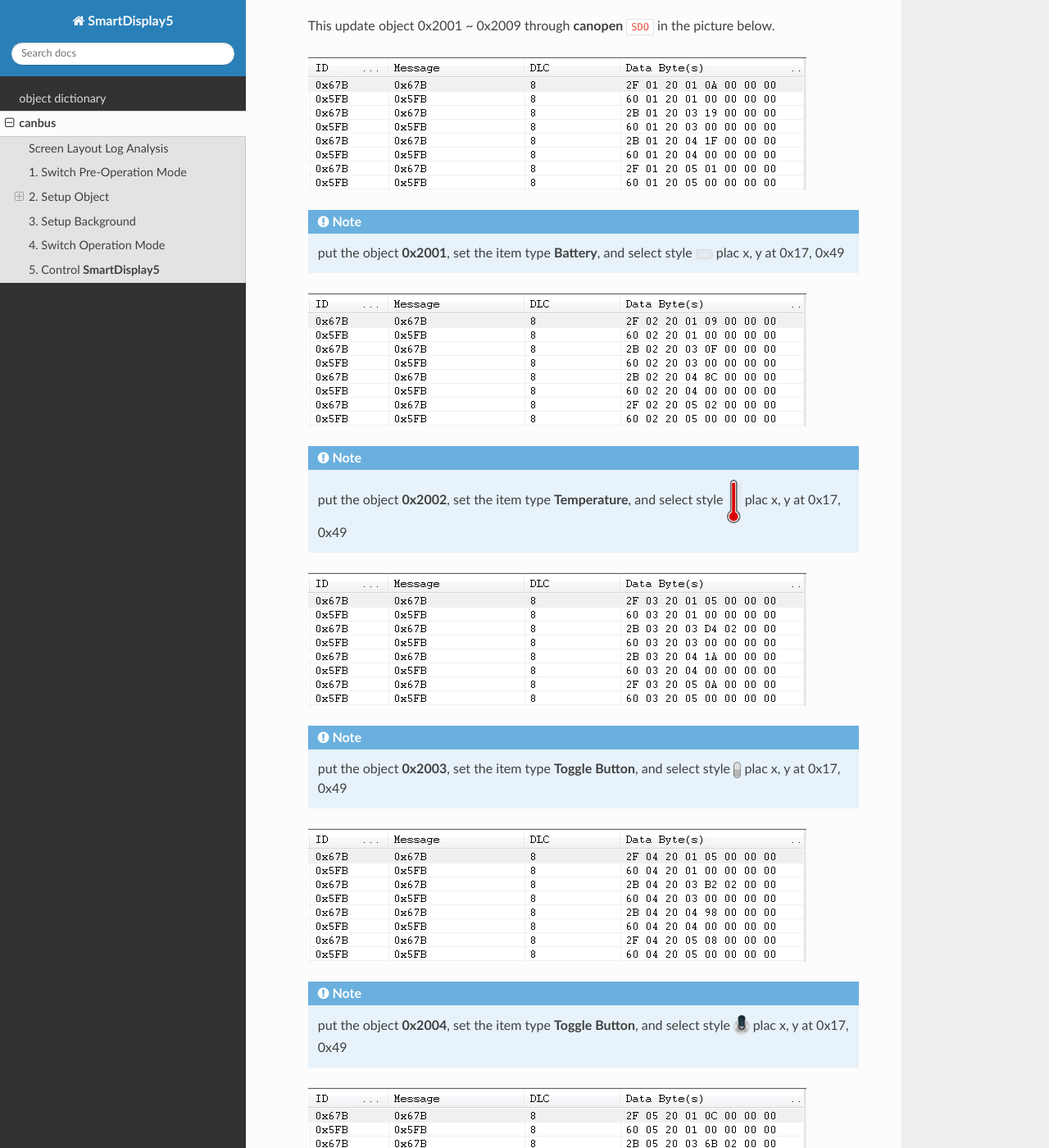
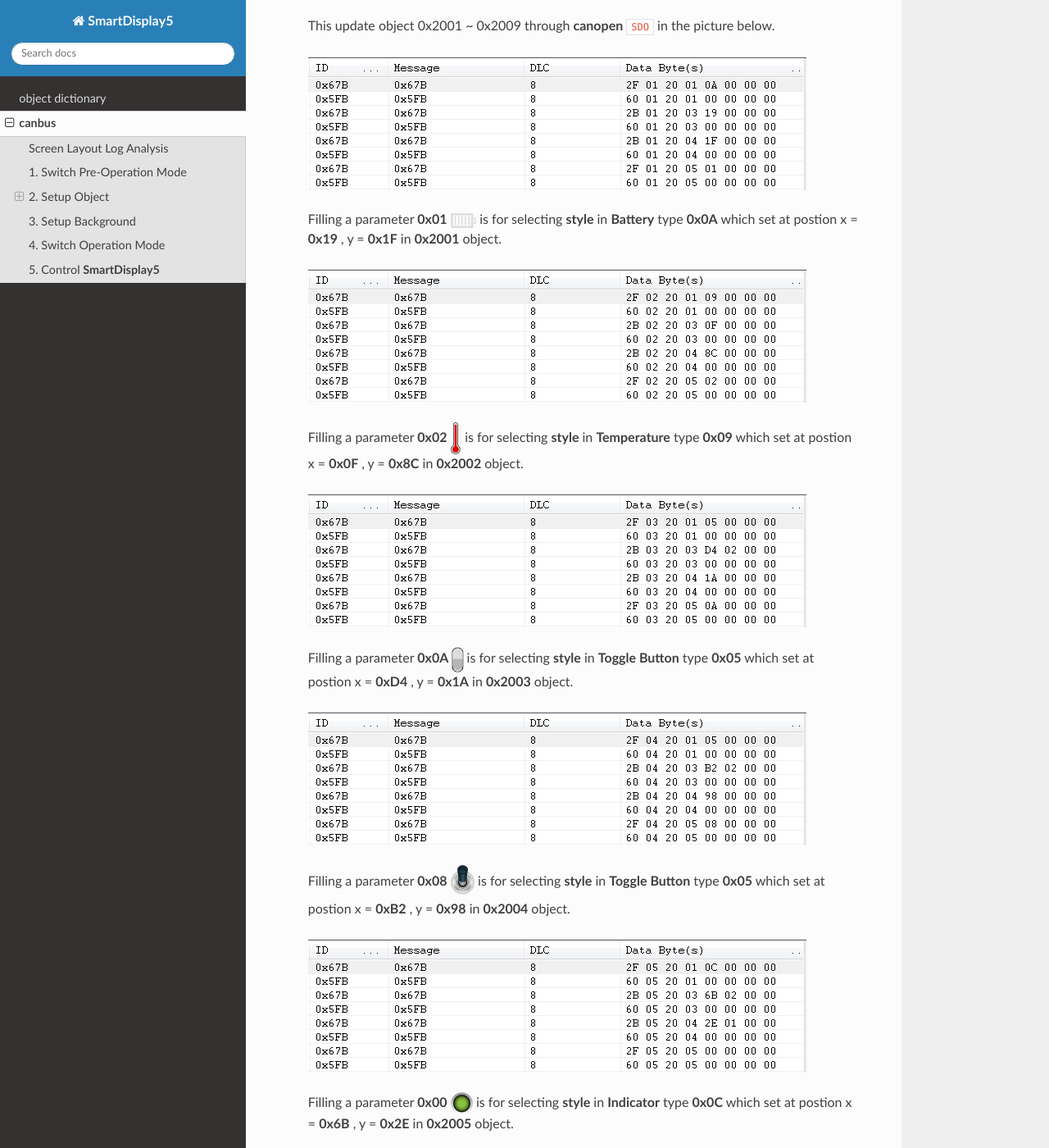
Before and after one commit to Smart-Display-Series/SmartDisplay5, a Sphinx documentation site: the page built from source/vehicle.rst, in a window 1280 px wide and 1400 px high, scrolled down 2349 px. Shown: the whole window at 82% size. Built offline with Sphinx 7.4.7 and the Read the Docs theme 2.0.0, drawn with Linux system fonts in a browser that asks for light colours; some of the changed text lies outside the part shown.

Commit message:
modify document

```diff
--- a/source/vehicle.rst
+++ b/source/vehicle.rst
@@ -104,99 +104,76 @@ subIndex 0x05(Style)
 
   .. note ::
 
-    put the object 0x2000, set the item type **Gauge**, and select style image |Gauge_5|
-    plac x, y at 0x17, 0x49
+    Filling a parameter **0x05** |Gauge_5| is for selecting **style** in **Gauge** type **0x02**
+    which set at postion x = **0x17** , y = **0x49** in **0x2000** object.
 
 
 Update Object 0x2001~0x2009
 """"""""""""""""""""""""""""""""""""""""""""""""""
 
 .. |Temperature_2| image:: ./images/Temperature_2.png
-  :scale: 20%
+  :scale: 15%
 
 .. |Battery_1| image:: ./images/Battery_1.png
-  :scale: 20%
+  :scale: 30%
 
 .. |button_8| image:: ./images/button_8.png
-  :scale: 20%
+  :scale: 30%
 
 .. |button_10| image:: ./images/button_10.png
-  :scale: 20%
+  :scale: 30%
 
 .. |Indicator_0| image:: ./images/Indicator_0.png
-  :scale: 20%
+  :scale: 30%
 
 ..
 
   This update object 0x2001 ~ 0x2009 through **canopen** ``SDO`` in the picture below.
 
   .. image:: ./images/Vehicle_Obj2001.png
-      :align: left
 
-  .. Note::
+  .. |br| raw:: html
 
-    put the object **0x2001**, set the item type **Battery**, and select style |Battery_1|
-    plac x, y at 0x17, 0x49
+    <br/>
+
+  |br| Filling a parameter **0x01** |Battery_1| is for selecting **style** in **Battery** type **0x0A**
+  which set at postion x = **0x19** , y = **0x1F** in **0x2001** object.
 
   .. image:: ./images/Vehicle_Obj2002.png
-    :align: left
 
-  .. Note::
-
-    put the object **0x2002**, set the item type **Temperature**, and select style |Temperature_2|
-    plac x, y at 0x17, 0x49
+  |br| Filling a parameter **0x02** |Temperature_2| is for selecting **style** in **Temperature** type **0x09**
+  which set at postion x = **0x0F** , y = **0x8C** in **0x2002** object.
 
   .. image:: ./images/Vehicle_Obj2003.png
-    :align: left
 
-  .. Note::
-
-    put the object **0x2003**, set the item type **Toggle Button**, and select style |button_10|
-    plac x, y at 0x17, 0x49
+  |br| Filling a parameter **0x0A** |button_10| is for selecting **style** in **Toggle Button** type **0x05**
+  which set at postion x = **0xD4** , y = **0x1A** in **0x2003** object.
 
   .. image:: ./images/Vehicle_Obj2004.png
-    :align: left
 
-  .. Note::
-
-    put the object **0x2004**, set the item type **Toggle Button**, and select style |button_8|
-    plac x, y at 0x17, 0x49
+  |br| Filling a parameter **0x08** |button_8| is for selecting **style** in **Toggle Button** type **0x05**
+  which set at postion x = **0xB2** , y = **0x98** in **0x2004** object.
 
   .. image:: ./images/Vehicle_Obj2005.png
-    :align: left
 
-  .. Note::
-
-    put the object **0x2005**, set the item type **Indicator**, and select style |Indicator_0|
-    plac x, y at 0x17, 0x49
+  |br| Filling a parameter **0x00** |Indicator_0| is for selecting **style** in **Indicator** type **0x0C**
+  which set at postion x = **0x6B** , y = **0x2E** in **0x2005** object.
 
   .. image:: ./images/Vehicle_Obj2006.png
-    :align: left
 
-  .. Note::
-
-    put the object **0x2006**, set the item type **empty**.
+  |br| put the object **0x2006**, set the item type **empty**.
 
   .. image:: ./images/Vehicle_Obj2007.png
-    :align: left
 
-  .. Note::
-
-    put the object **0x2007**, set the item type **empty**.
+  |br| put the object **0x2007**, set the item type **empty**.
 
   .. image:: ./images/Vehicle_Obj2008.png
-    :align: left
 
-  .. Note::
-
-    put the object **0x2008**, set the item type **empty**.
+  |br| put the object **0x2008**, set the item type **empty**.
 
   .. image:: ./images/Vehicle_Obj2009.png
-    :align: left
 
-  .. Note::
-
-    put the object **0x2009**, set the item type **empty**.
+  |br| put the object **0x2009**, set the item type **empty**.
 
 3. Setup Background
 ---------------------------------------------
@@ -233,7 +210,7 @@ Update Object 0x2001~0x2009
 
 .. epigraph::
 
-  To put a node 0x7B(SmartDisplay5) in operational mode
+  To put a node 0x7B **SmartDisplay5** in operational mode
 
   +--------+------+------------------------+
   |ID      |DLC   |Data Byte(s)            |
@@ -255,4 +232,4 @@ Update Object 0x2001~0x2009
 ..
 
     Write Object index 0x2000 subindx 0x07 ``set value`` **0~100** through CANOPEN ``PDO``
-    that can control gauge the animation show as right.
+    that can control gauge which shown as right animation.
```
